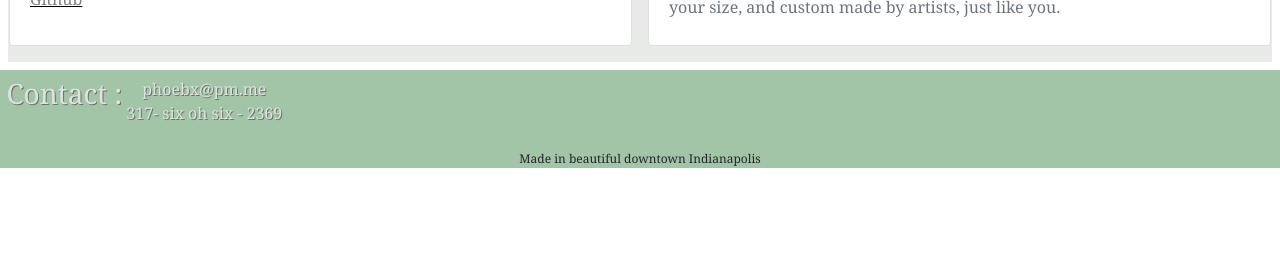
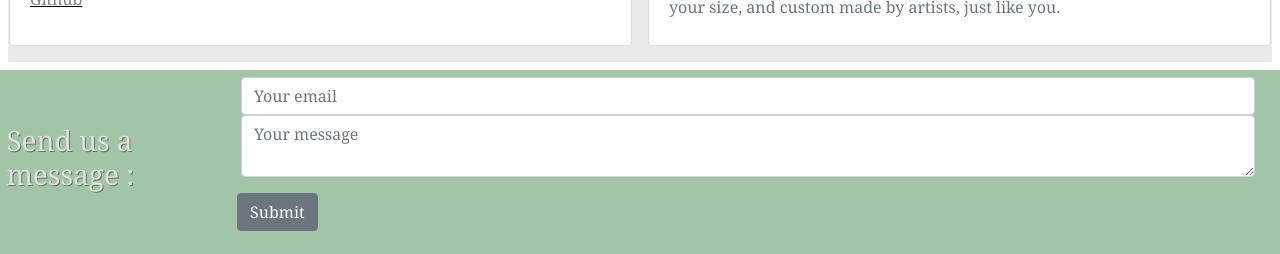
Before and after one commit to punctuationmarks/phoebx-landing-page, a React (Create React App) app: page / in a window 1280 px wide. Shown: the part 950-1204 px from the top of the page. Before the commit the page ends 1118 px from the top, so only its background shows below. Built offline with nearby package versions, Linux system fonts and the light colour scheme.

Commit message:
Added form for site

```diff
--- a/package.json
+++ b/package.json
@@ -3,6 +3,7 @@
   "version": "0.1.0",
   "private": true,
   "dependencies": {
+    "@formspree/react": "^2.2.3",
     "@testing-library/jest-dom": "^5.11.4",
     "@testing-library/react": "^11.1.0",
     "@testing-library/user-event": "^12.1.10",
--- a/src/App.js
+++ b/src/App.js
@@ -2,7 +2,7 @@ import "./App.css";
 import NavBar from "./components/Navbar";
 import Services from "./sections/Services";
 import Header from "./sections/Header";
-import Contact from "./sections/Contact";
+import ContactForm from "./sections/ContactForm";
 import Footer from "./sections/Footer";
 
 export default function App() {
@@ -11,7 +11,7 @@ export default function App() {
       <NavBar />
       <Header />
       <Services />
-      <Contact />
+      <ContactForm />
       <Footer />
     </div>
   );
--- /dev/null
+++ b/src/sections/ContactForm.js
@@ -0,0 +1,102 @@
+// Customize this 'myform.js' script and add it to your JS bundle.
+// Then import it with 'import MyForm from "./myform.js"'.
+// Finally, add a <MyForm/> element whereever you wish to display the form.
+
+import React from "react";
+
+import {
+  Button,
+  Container,
+  Form,
+  FormGroup,
+  FormText,
+  Label,
+  Input,
+} from "reactstrap";
+
+export default class MyForm extends React.Component {
+  constructor(props) {
+    super(props);
+    this.submitForm = this.submitForm.bind(this);
+    this.state = {
+      status: "",
+    };
+  }
+
+  render() {
+    const { status } = this.state;
+    return (
+      <Container id="contact" fluid={true} style={styles.container}>
+        <h3>Send us a message :</h3>
+        <Container>
+        <Form
+          onSubmit={this.submitForm}
+          action="https://formspree.io/f/mdopwyld"
+          method="POST"
+        >
+          <FormGroup style={styles.body}>
+            <Input type="email" name="email" placeholder="Your email"/>
+            <Input type="textarea" name="message" placeholder="Your message" />
+
+          </FormGroup>
+          <FormGroup>
+            {status === "SUCCESS" ? <p>Thanks!</p> : <Button>Submit</Button>}
+            {status === "ERROR" && <p>Ooops! There was an error.</p>}
+            </FormGroup>
+        </Form>
+        </Container>
+      </Container>
+    );
+  }
+
+  submitForm(ev) {
+    ev.preventDefault();
+    const form = ev.target;
+    const data = new FormData(form);
+    const xhr = new XMLHttpRequest();
+    xhr.open(form.method, form.action);
+    xhr.setRequestHeader("Accept", "application/json");
+    xhr.onreadystatechange = () => {
+      if (xhr.readyState !== XMLHttpRequest.DONE) return;
+      if (xhr.status === 200) {
+        form.reset();
+        this.setState({ status: "SUCCESS" });
+      } else {
+        this.setState({ status: "ERROR" });
+      }
+    };
+    xhr.send(data);
+  }
+}
+
+const styles = {
+  container: {
+    alignItems: "center",
+    backgroundColor: "#2e7c3870",
+    // "#2e7c38c2",
+
+    display: "flex",
+    // justifyContent: "center",
+    // margin: "0 1.25rem",
+
+    minHeight: "10vh",
+    padding: "0.4rem 0.4rem",
+
+    color: "rgb(225, 225, 225)",
+
+    textShadow: "1px 1px rgba(0, 0, 0, 0.4)",
+    // width: "25%"
+  },
+  body: {
+    alignItems: "center",
+    color: "rgb(225, 225, 225)",
+
+    textShadow: "1px 1px rgba(0, 0, 0, 0.4)",
+    display: "flex",
+    flexDirection: "column",
+    // fontSize: "calc(1.5rem + 2vmin)",
+    justifyContent: "center",
+    padding: "0 0.25rem",
+    // textShadow: "1px 1px rgba(0, 0, 0, 0.4)",
+  },
+};
```
Also changed, not shown: 1 other file (tests, documents, lock files or other folders).
